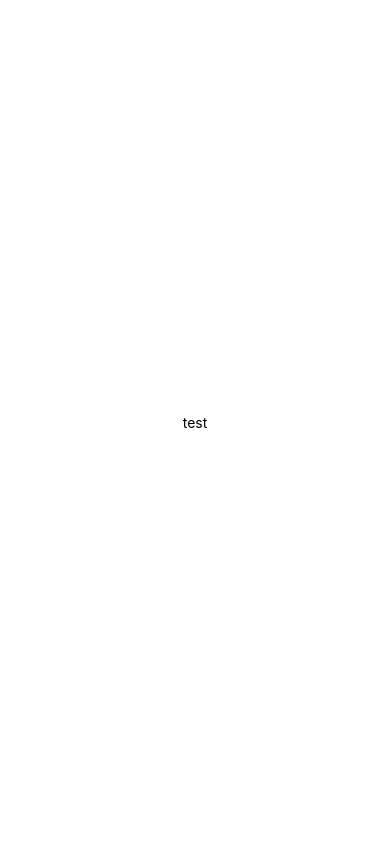
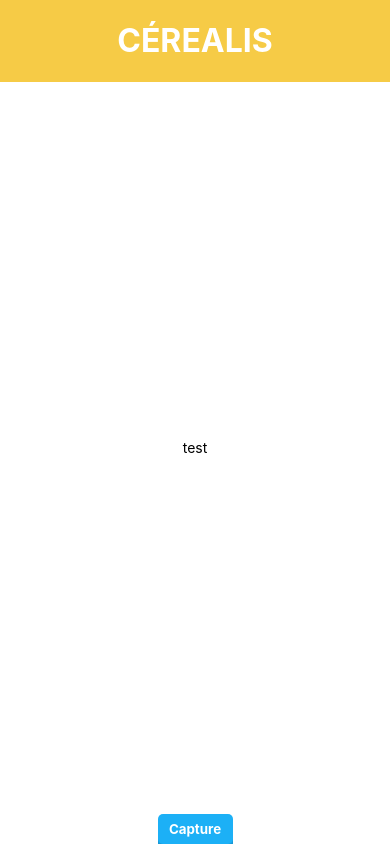
Before and after one commit to gwendal8577/CEREALIS, a React Native app: screen / in a window 390 px wide. Built offline with nearby package versions, Linux system fonts and the light colour scheme.

Commit message:
header et footer ajoutés + package camera download

```diff
--- a/App.js
+++ b/App.js
@@ -1,12 +1,19 @@
 import { StatusBar } from 'expo-status-bar';
 import { StyleSheet, Text, View } from 'react-native';
+import Header from './Header/Header';
+import Footer from './Footer/Footer';
+import { Camera } from 'expo-camera';
 
 export default function App() {
   return (
-    <View style={styles.container}>
-      <Text>test</Text>
-      <StatusBar style="auto" />
-    </View>
+      <>
+        <Header />
+        <View style={styles.container}>
+          <Text>test</Text>
+          <StatusBar style="auto" />
+        </View>
+        <Footer />
+      </>
   );
 }
 
--- /dev/null
+++ b/Footer/Footer.css
@@ -0,0 +1,26 @@
+.Footer {
+    text-align: center;
+    color: white;
+  }
+
+/* CSS */
+.capture {
+  font-family: -apple-system, system-ui, system-ui, "Segoe UI", Roboto, "Helvetica Neue", "Fira Sans", Ubuntu, Oxygen, "Oxygen Sans", Cantarell, "Droid Sans", "Apple Color Emoji", "Segoe UI Emoji", "Segoe UI Symbol", "Lucida Grande", Helvetica, Arial, sans-serif;
+  color: #FFFFFF;
+  font-weight: bold;
+  background-color: #1CB0F6;
+  border: none;
+  border-radius: 5px;
+  box-shadow: 0px 5px 0px #1899D6;
+  width: 75px;
+  height: 30px;
+}
+
+.capture:hover {
+  filter: brightness(1.1);
+}
+
+.capture:active {
+  background-color: #1899D6;
+  box-shadow: 0px 5px 0px #1586bb;
+}
--- /dev/null
+++ b/Footer/Footer.js
@@ -0,0 +1,13 @@
+import React from 'react'
+import './Footer.css';
+
+
+function Footer() {
+    return (
+        <div className="Footer">
+            <button className="capture">Capture</button>
+        </div>
+    )
+}
+
+export default Footer
--- /dev/null
+++ b/Header/Header.css
@@ -0,0 +1,7 @@
+.Header {
+    top: 0;
+    text-align: center;
+    background-color: #f6cb46;
+    color: white;
+    font-family: -apple-system, system-ui, system-ui, "Segoe UI", Roboto, "Helvetica Neue", "Fira Sans", Ubuntu, Oxygen, "Oxygen Sans", Cantarell, "Droid Sans", "Apple Color Emoji", "Segoe UI Emoji", "Segoe UI Symbol", "Lucida Grande", Helvetica, Arial, sans-serif;
+  }
--- /dev/null
+++ b/Header/Header.js
@@ -0,0 +1,13 @@
+import React from 'react'
+import './Header.css';
+
+
+function Header() {
+    return (
+        <div className="Header">
+            <h1>CÉREALIS</h1>
+        </div>
+    )
+}
+
+export default Header
--- a/package.json
+++ b/package.json
@@ -15,7 +15,8 @@
     "react": "17.0.1",
     "react-dom": "17.0.1",
     "react-native": "0.64.3",
-    "react-native-web": "0.17.1"
+    "react-native-web": "0.17.1",
+    "expo-camera": "~12.1.0"
   },
   "devDependencies": {
     "@babel/core": "^7.12.9"
```
Also changed, not shown: 1 other file (tests, documents, lock files or other folders).
